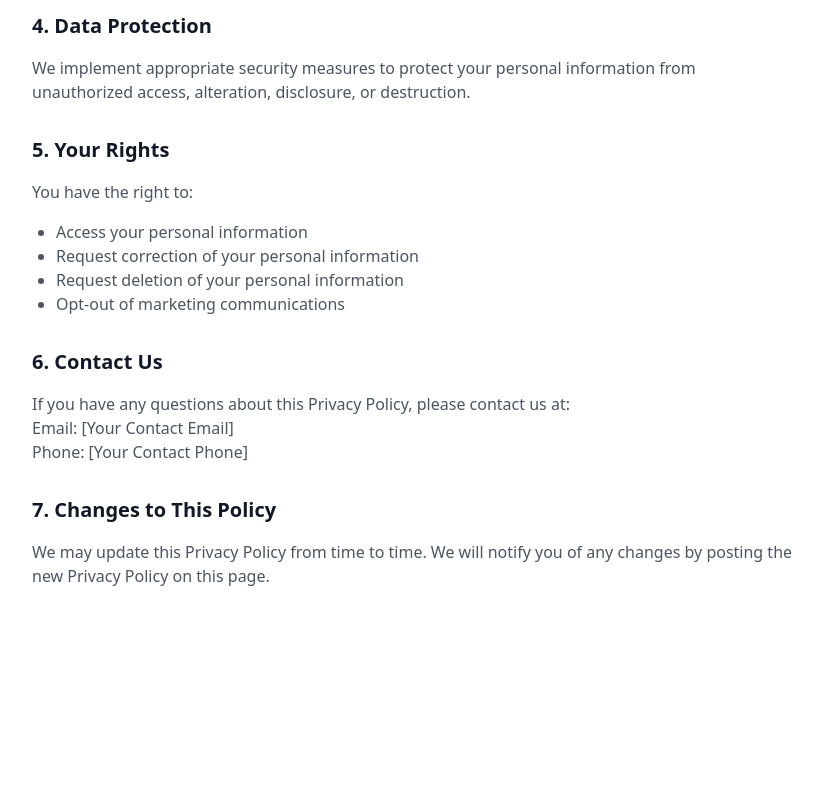
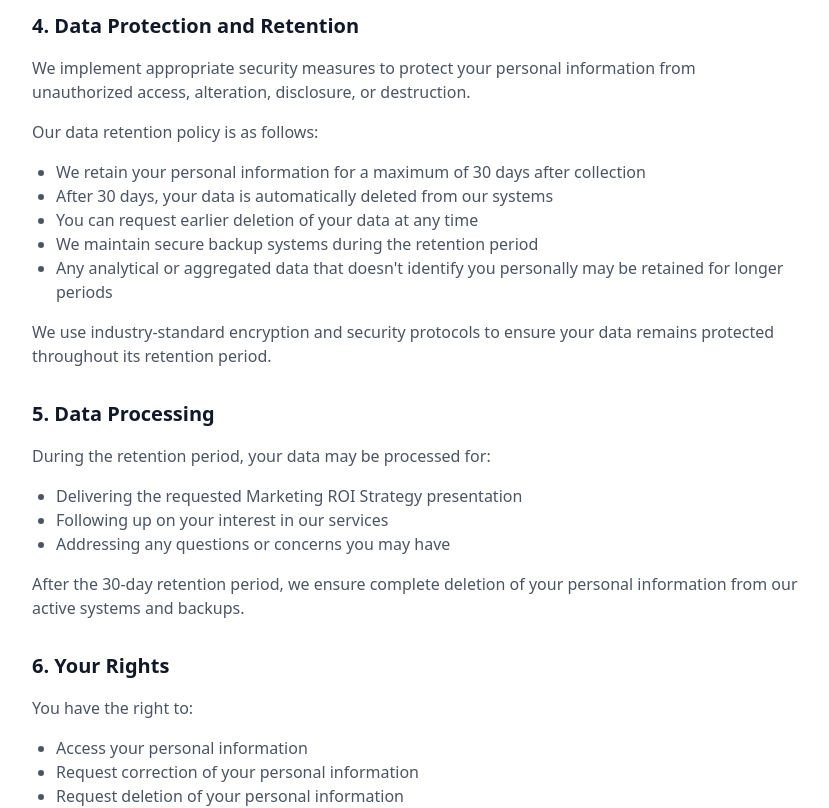
Before and after one commit to iphillz/pos-eng, a Next.js app: page /privacy in a window 1280 px wide. Shown: the part 680-1488 px from the top of the page, without its empty margins (224-1053 px from the left). Before the commit the page ends 1364 px from the top, so only its background shows below. Built offline with nearby package versions, Linux system fonts and the light colour scheme.

Commit message:
Update privacy policy with detailed data retention information

```diff
--- a/app/privacy/page.tsx
+++ b/app/privacy/page.tsx
@@ -42,14 +42,42 @@ export default function PrivacyPolicy() {
           </section>
 
           <section className="mb-8">
-            <h2 className="text-xl font-semibold text-gray-900 mb-4">4. Data Protection</h2>
+            <h2 className="text-xl font-semibold text-gray-900 mb-4">4. Data Protection and Retention</h2>
             <p className="text-gray-600 mb-4">
               We implement appropriate security measures to protect your personal information from unauthorized access, alteration, disclosure, or destruction.
+            </p>
+            <p className="text-gray-600 mb-4">
+              Our data retention policy is as follows:
+            </p>
+            <ul className="list-disc pl-6 text-gray-600 mb-4">
+              <li>We retain your personal information for a maximum of 30 days after collection</li>
+              <li>After 30 days, your data is automatically deleted from our systems</li>
+              <li>You can request earlier deletion of your data at any time</li>
+              <li>We maintain secure backup systems during the retention period</li>
+              <li>Any analytical or aggregated data that doesn't identify you personally may be retained for longer periods</li>
+            </ul>
+            <p className="text-gray-600 mb-4">
+              We use industry-standard encryption and security protocols to ensure your data remains protected throughout its retention period.
             </p>
           </section>
 
           <section className="mb-8">
-            <h2 className="text-xl font-semibold text-gray-900 mb-4">5. Your Rights</h2>
+            <h2 className="text-xl font-semibold text-gray-900 mb-4">5. Data Processing</h2>
+            <p className="text-gray-600 mb-4">
+              During the retention period, your data may be processed for:
+            </p>
+            <ul className="list-disc pl-6 text-gray-600 mb-4">
+              <li>Delivering the requested Marketing ROI Strategy presentation</li>
+              <li>Following up on your interest in our services</li>
+              <li>Addressing any questions or concerns you may have</li>
+            </ul>
+            <p className="text-gray-600 mb-4">
+              After the 30-day retention period, we ensure complete deletion of your personal information from our active systems and backups.
+            </p>
+          </section>
+
+          <section className="mb-8">
+            <h2 className="text-xl font-semibold text-gray-900 mb-4">6. Your Rights</h2>
             <p className="text-gray-600 mb-4">You have the right to:</p>
             <ul className="list-disc pl-6 text-gray-600 mb-4">
               <li>Access your personal information</li>
@@ -60,7 +88,7 @@ export default function PrivacyPolicy() {
           </section>
 
           <section className="mb-8">
-            <h2 className="text-xl font-semibold text-gray-900 mb-4">6. Contact Us</h2>
+            <h2 className="text-xl font-semibold text-gray-900 mb-4">7. Contact Us</h2>
             <p className="text-gray-600 mb-4">
               If you have any questions about this Privacy Policy, please contact us at:
               <br />
@@ -71,7 +99,7 @@ export default function PrivacyPolicy() {
           </section>
 
           <section className="mb-8">
-            <h2 className="text-xl font-semibold text-gray-900 mb-4">7. Changes to This Policy</h2>
+            <h2 className="text-xl font-semibold text-gray-900 mb-4">8. Changes to This Policy</h2>
             <p className="text-gray-600 mb-4">
               We may update this Privacy Policy from time to time. We will notify you of any changes by posting the new Privacy Policy on this page.
             </p>
```
